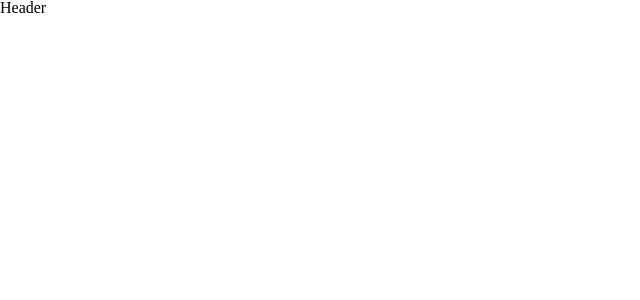
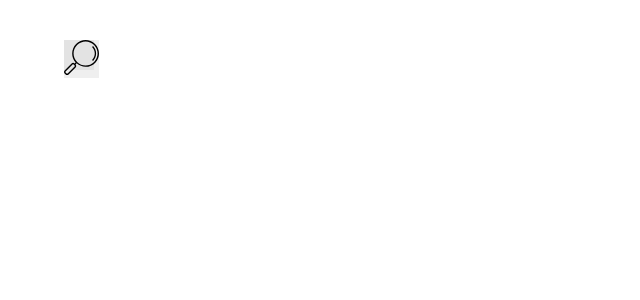
Before and after one commit to kstawinski/emojis, a Vue app: page / in a window 1280 px wide. Shown: the top 300 px of the page, without its empty margins (0-640 px from the left). Built offline with nearby package versions, Linux system fonts and the light colour scheme.

Commit message:
Add Header component with child component

```diff
--- a/src/App.vue
+++ b/src/App.vue
@@ -15,4 +15,9 @@ export default {
 
 <style lang="scss">
 @import url('assets/reset.css');
+
+.container {
+  width: 90%;
+  margin: 0 auto;
+}
 </style>
--- a/src/components/Header.vue
+++ b/src/components/Header.vue
@@ -1,12 +1,22 @@
 <template>
-  <header class="header">Header</header>
+  <header class="header">
+    <div class="container">
+      <Search />
+    </div>
+  </header>
 </template>
 
 <script>
+import Search from '@/components/Search.vue';
+
 export default {
   name: 'Header',
+  components: { Search },
 };
 </script>
 
 <style scoped lang="scss">
+.header {
+  padding: 40px 0;
+}
 </style>
--- /dev/null
+++ b/src/components/Search.vue
@@ -0,0 +1,61 @@
+<template>
+  <div class="search">
+    <button class="search_button button" @click="toggleInput()">
+      <img class="button_icon" src="../assets/search.svg" alt="Search icon">
+    </button>
+    <input v-if="showInput" type="text" class="search_input">
+  </div>
+</template>
+
+<script>
+export default {
+  name: 'Search',
+  data() {
+    return {
+      showInput: false,
+    };
+  },
+  methods: {
+    toggleInput() {
+      this.showInput = !this.showInput;
+    },
+  },
+};
+</script>
+
+<style scoped lang="scss">
+.search {
+  display: flex;
+  align-items: center;
+
+  &_button {
+    border: 0;
+    padding: 0;
+    outline: 0;
+    position: relative;
+
+      &:before {
+        content: '';
+        width: 30px;
+        height: 30px;
+        background: rgba(#000000, 0.05);
+        position: absolute;
+      }
+  }
+  &_input {
+    outline: 0;
+    border: 0;
+    font-family: inherit;
+    margin-left: 15px;
+    font-size: 20px;
+    color: gray;
+    border-bottom: 2px solid rgba(#000000, 0.05);
+    padding: 0 0 5px 0;
+  }
+}
+.button {
+  &_icon {
+    width: 35px;
+  }
+}
+</style>
```
Also changed, not shown: src/assets/search.svg (added).
